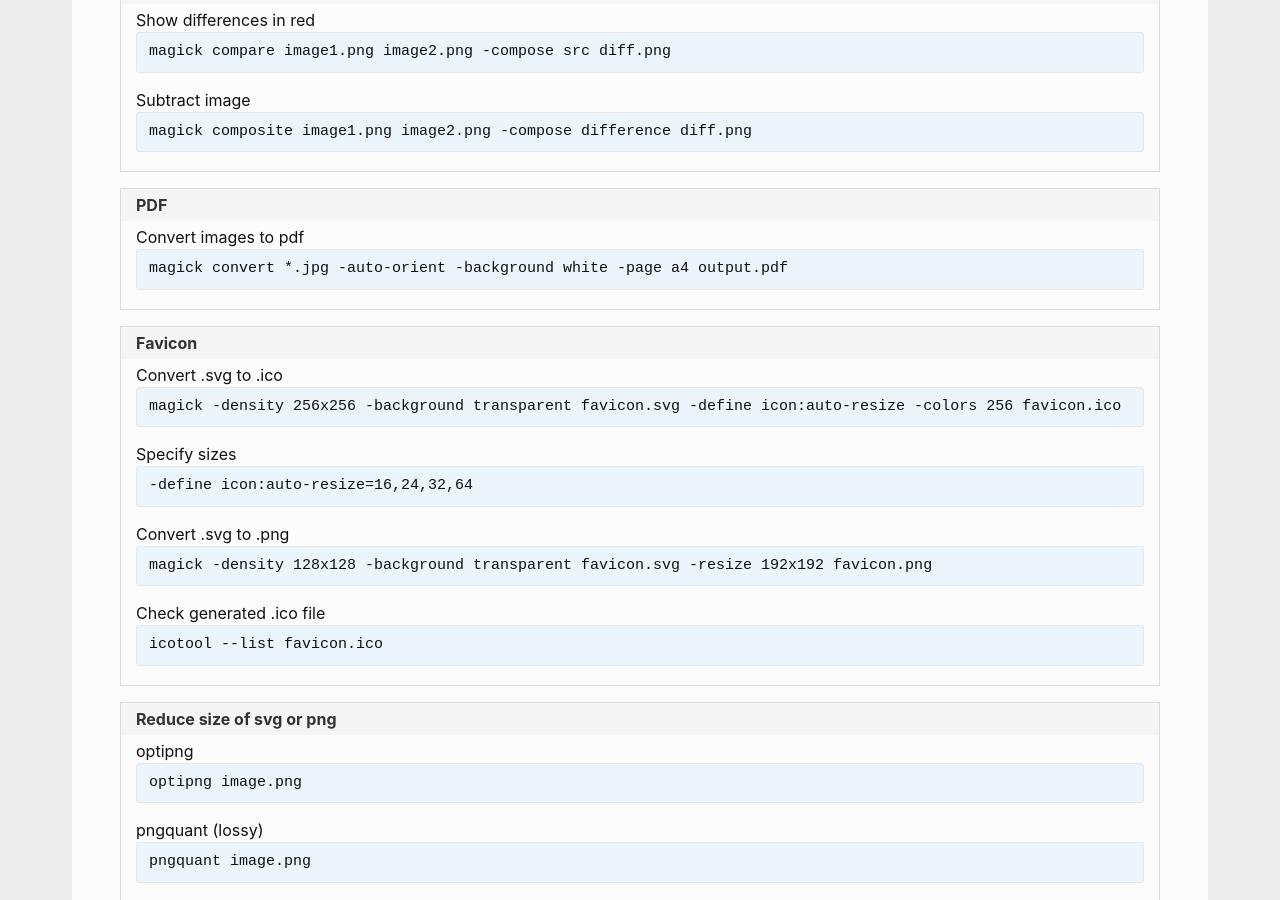
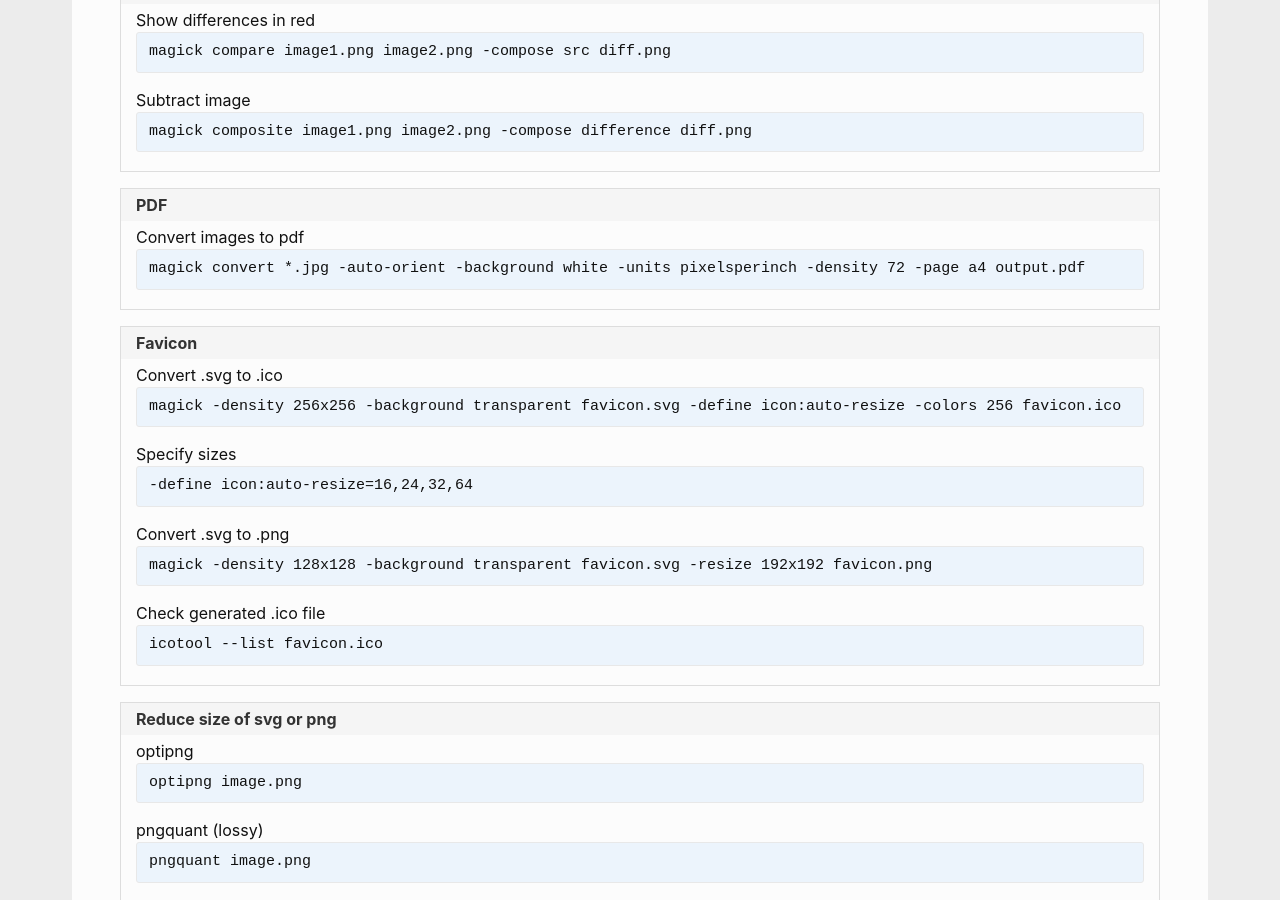
Before and after one commit to andreas-mausch/cheatsheets, a Jekyll site: the page built from _cheatsheets/imagemagick.md, in a window 1280 px wide and 900 px high, scrolled down 1396 px. Built offline with Jekyll 4.4.1, drawn with Linux system fonts in a browser that asks for light colours.

Commit message:
jpgs to pdf: Set PPI=72 so small images get upscaled to full pages

```diff
--- a/_cheatsheets/imagemagick.md
+++ b/_cheatsheets/imagemagick.md
@@ -29,7 +29,7 @@ section:
       Subtract image: "magick composite image1.png image2.png -compose difference diff.png"
   - name: PDF
     commands:
-      Convert images to pdf: magick convert *.jpg -auto-orient -background white -page a4 output.pdf
+      Convert images to pdf: magick convert *.jpg -auto-orient -background white -units pixelsperinch -density 72 -page a4 output.pdf
   - name: Favicon
     commands:
       Convert .svg to .ico: magick -density 256x256 -background transparent favicon.svg -define icon:auto-resize -colors 256 favicon.ico
```
